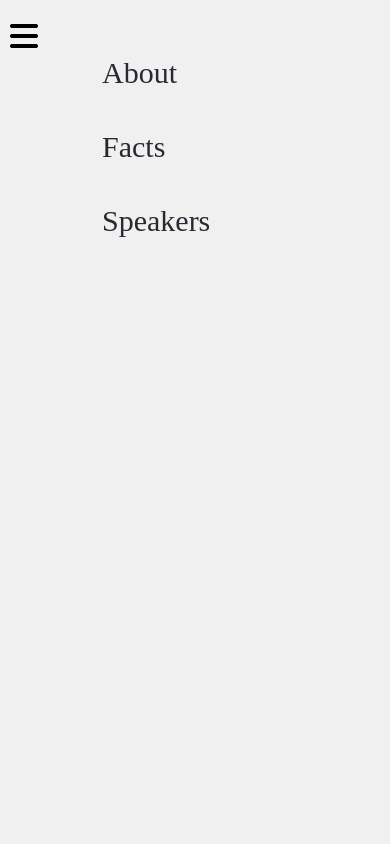
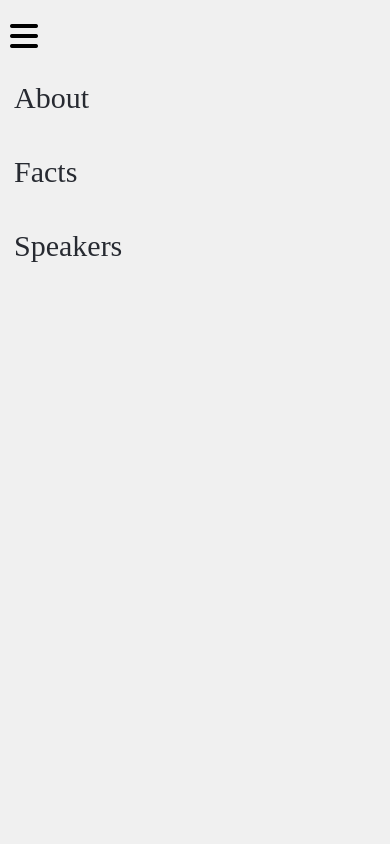
Before and after one commit to CarlosE-Feliz/Capstone, a website: page index.html in a window 390 px wide. Both pictures are taken after a click on the icon 24 px from the left and 36 px from the top of the page. Shown: the top 844 px of the page. Drawn offline with Linux system fonts and the light colour scheme; a web font is replaced by a local one.

Commit message:
Update styles.css
update styles.css

```diff
--- a/css/styles.css
+++ b/css/styles.css
@@ -165,7 +165,7 @@ br {
   display: flex;
   flex-direction: column;
   align-items: flex-start;
-  position: static;
+  position: absolute;
   left: -50px;
   top: 45px;
 }
```
